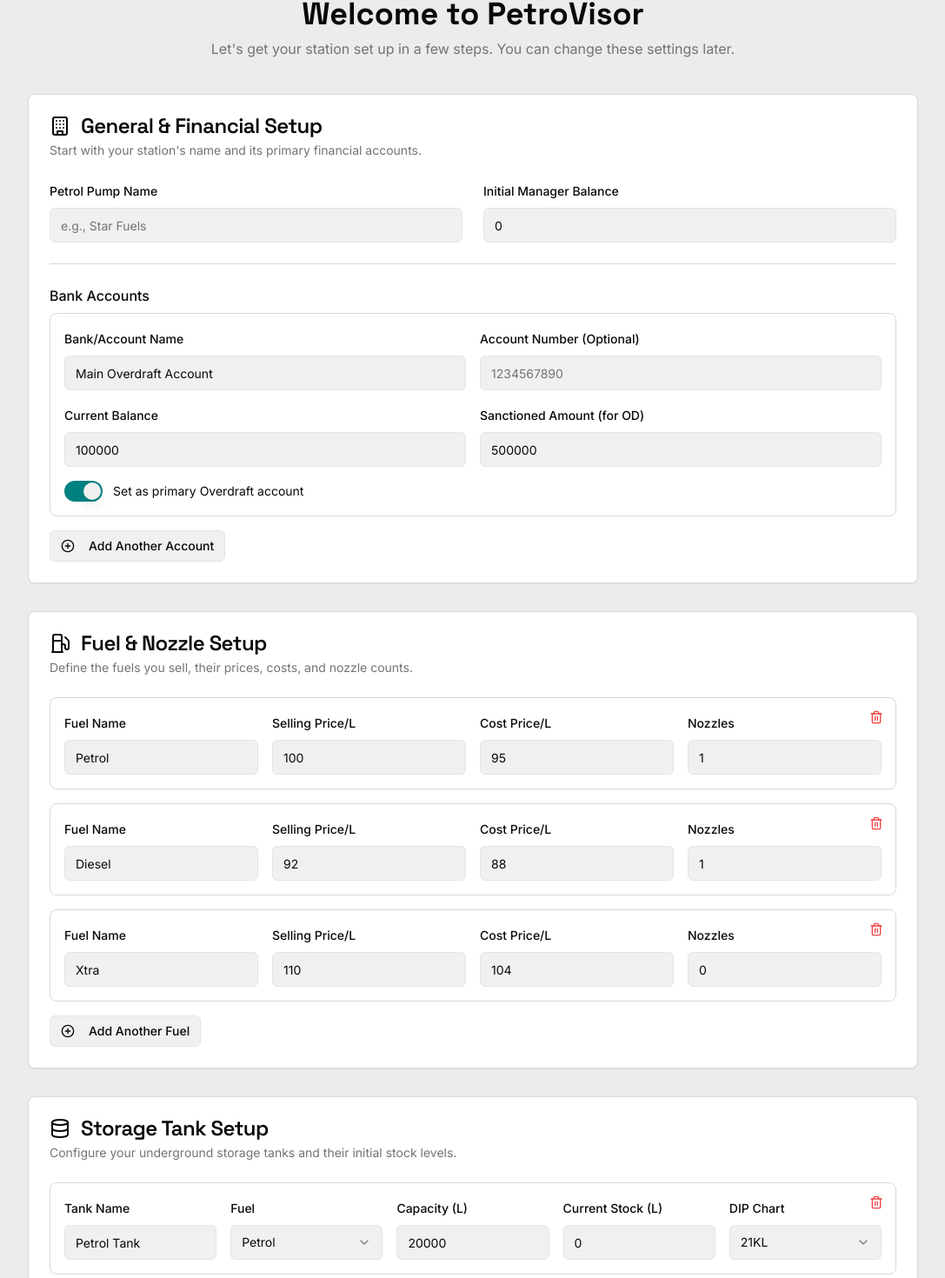
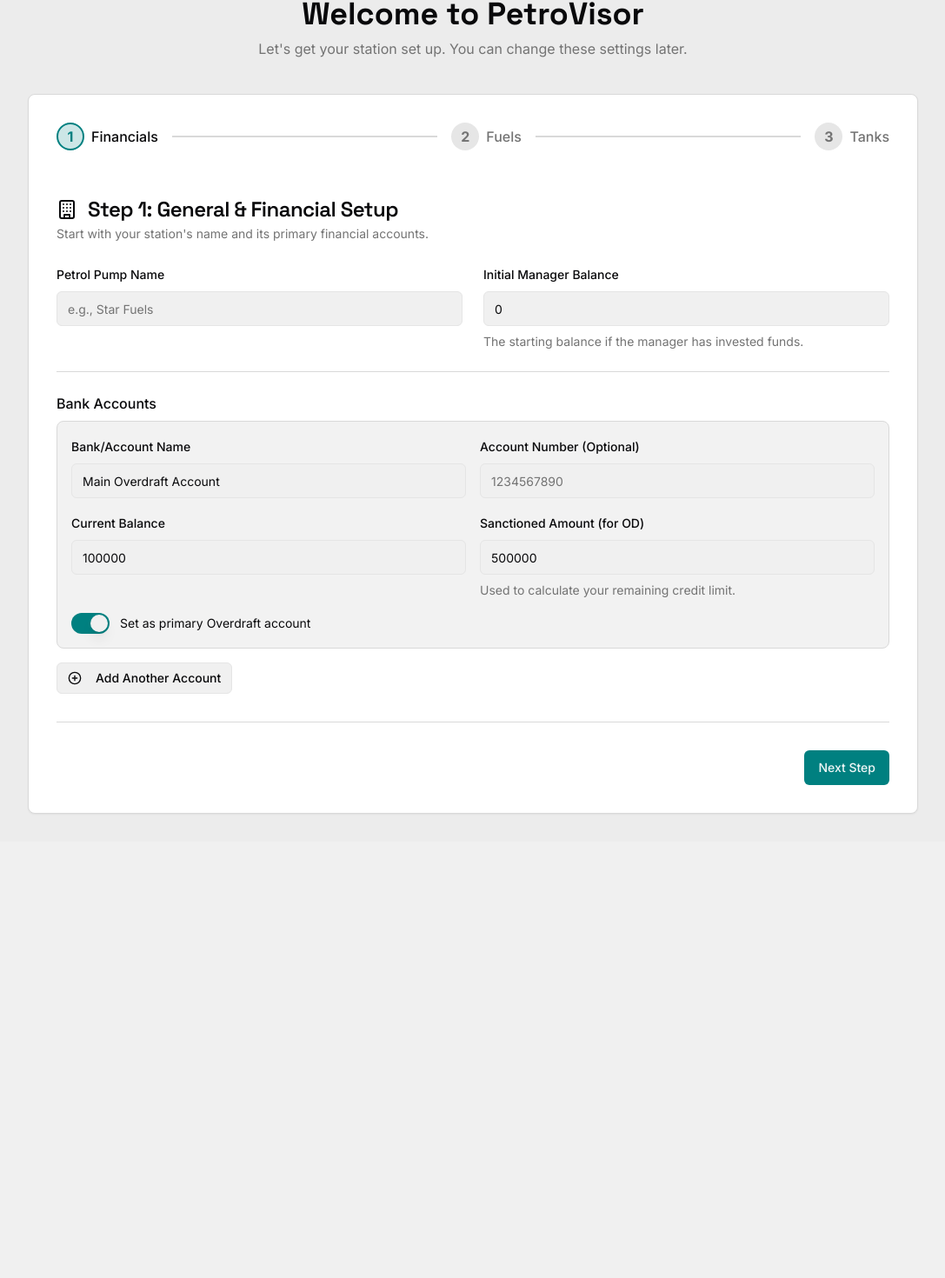
Before and after one commit to ArkaHitman/Petrovisor, a Next.js app: page / in a window 1280 px wide. Shown: the part 116-1586 px from the top of the page at 87% size, without its empty margins (96-1183 px from the left). After the commit the page ends 1084 px from the top, so only its background shows below. Built offline with nearby package versions, Linux system fonts and the light colour scheme.

Commit message:
need more change in the setup wizard , design improvements , features im

```diff
--- a/src/components/setup-wizard.tsx
+++ b/src/components/setup-wizard.tsx
@@ -1,7 +1,7 @@
 
 'use client';
 
-import React from 'react';
+import React, { useState } from 'react';
 import { useForm, useFieldArray } from 'react-hook-form';
 import { zodResolver } from '@hookform/resolvers/zod';
 import * as z from 'zod';
@@ -9,12 +9,14 @@ import { useAppState } from '@/contexts/app-state-provider';
 import { Button } from '@/components/ui/button';
 import { Input } from '@/components/ui/input';
 import { Card, CardContent, CardHeader, CardTitle, CardDescription } from '@/components/ui/card';
-import { Form, FormControl, FormField, FormItem, FormLabel, FormMessage } from '@/components/ui/form';
-import { Droplets, Fuel, Database, Trash2, PlusCircle, Building } from 'lucide-react';
+import { Form, FormControl, FormField, FormItem, FormLabel, FormMessage, FormDescription } from '@/components/ui/form';
+import { Droplets, Fuel, Database, Trash2, PlusCircle, Building, Check } from 'lucide-react';
 import { Separator } from '@/components/ui/separator';
 import type { Settings, NozzlesPerFuel, Fuel as FuelType, BankAccount } from '@/lib/types';
 import { Select, SelectContent, SelectItem, SelectTrigger, SelectValue } from '@/components/ui/select';
 import { Switch } from './ui/switch';
+import { cn } from '@/lib/utils';
+import { useToast } from '@/hooks/use-toast';
 
 const fuelSchema = z.object({
   id: z.string(),
@@ -67,8 +69,23 @@ const initialTanks = [
   { id: crypto.randomUUID(), name: 'Xtra Fuel Tank', fuelId: xtraFuel.id, capacity: 15000, initialStock: 0, dipChartType: '16kl' as const },
 ];
 
+const Step = ({ step, currentStep, title }: { step: number; currentStep: number; title: string }) => {
+    const isActive = step === currentStep;
+    const isCompleted = step < currentStep;
+    return (
+        <div className="flex items-center gap-2">
+            <div className={cn('w-8 h-8 rounded-full flex items-center justify-center font-bold transition-colors', isCompleted ? 'bg-primary text-primary-foreground' : isActive ? 'bg-primary/20 text-primary border-2 border-primary' : 'bg-muted text-muted-foreground')}>
+                {isCompleted ? <Check size={18} /> : step}
+            </div>
+            <span className={cn('font-medium', isActive || isCompleted ? 'text-foreground' : 'text-muted-foreground')}>{title}</span>
+        </div>
+    );
+};
+
 export default function SetupWizard() {
   const { finishSetup } = useAppState();
+  const { toast } = useToast();
+  const [step, setStep] = useState(1);
 
   const form = useForm<z.infer<typeof setupSchema>>({
     resolver: zodResolver(setupSchema),
@@ -112,6 +129,32 @@ export default function SetupWizard() {
     finishSetup(settings);
   };
 
+  const handleNext = async () => {
+        let fieldsToValidate: ('pumpName' | 'bankAccounts' | 'fuels' | 'tanks')[] = [];
+        if (step === 1) {
+            fieldsToValidate = ['pumpName', 'bankAccounts'];
+        } else if (step === 2) {
+            fieldsToValidate = ['fuels'];
+        }
+
+        const isValid = await form.trigger(fieldsToValidate);
+        if (isValid) {
+            setStep(s => s + 1);
+            window.scrollTo(0, 0);
+        } else {
+             toast({
+                title: "Incomplete Step",
+                description: "Please fill out all required fields correctly before proceeding.",
+                variant: "destructive",
+            });
+        }
+    };
+
+    const handleBack = () => {
+        setStep(s => s - 1);
+        window.scrollTo(0, 0);
+    };
+
   return (
     <div className="min-h-screen w-full bg-muted/40 p-4 md:p-8 animate-fadeInScaleUp">
       <div className="max-w-5xl mx-auto">
@@ -120,32 +163,47 @@ export default function SetupWizard() {
             <Droplets className="h-10 w-10 text-primary" />
           </div>
           <h1 className="font-headline text-3xl md:text-4xl font-bold">Welcome to PetroVisor</h1>
-          <p className="text-muted-foreground mt-2">Let's get your station set up in a few steps. You can change these settings later.</p>
+          <p className="text-muted-foreground mt-2">Let's get your station set up. You can change these settings later.</p>
         </header>
+
+         <Card>
+            <CardContent className="p-6 md:p-8">
+                 <div className="flex justify-center items-center gap-2 sm:gap-4 mb-8">
+                    <Step step={1} currentStep={step} title="Financials"/>
+                    <div className={cn("flex-1 h-0.5", step > 1 ? 'bg-primary' : 'bg-border')}/>
+                    <Step step={2} currentStep={step} title="Fuels"/>
+                    <div className={cn("flex-1 h-0.5", step > 2 ? 'bg-primary' : 'bg-border')}/>
+                    <Step step={3} currentStep={step} title="Tanks"/>
+                 </div>
 
                 <Form {...form}>
                   <form onSubmit={form.handleSubmit(onSubmit)} className="space-y-8">
-            <Card>
-              <CardHeader>
-                <CardTitle className="font-headline flex items-center gap-3"><Building size={24} /> General & Financial Setup</CardTitle>
+
+                    <div className={step === 1 ? 'block' : 'hidden'}>
+                         <CardHeader className="px-0">
+                            <CardTitle className="font-headline flex items-center gap-3"><Building size={24} /> Step 1: General & Financial Setup</CardTitle>
                             <CardDescription>Start with your station's name and its primary financial accounts.</CardDescription>
                          </CardHeader>
-              <CardContent className="space-y-6">
+                         <div className="space-y-6">
                             <div className="grid md:grid-cols-2 gap-6">
                                <FormField control={form.control} name="pumpName" render={({ field }) => (
                                 <FormItem><FormLabel>Petrol Pump Name</FormLabel><FormControl><Input placeholder="e.g., Star Fuels" {...field} /></FormControl><FormMessage /></FormItem>
                               )} />
                                <FormField control={form.control} name="managerInitialBalance" render={({ field }) => (
-                    <FormItem><FormLabel>Initial Manager Balance</FormLabel><FormControl><Input type="number" {...field} /></FormControl><FormMessage /></FormItem>
+                                <FormItem>
+                                    <FormLabel>Initial Manager Balance</FormLabel>
+                                    <FormControl><Input type="number" {...field} /></FormControl>
+                                    <FormDescription>The starting balance if the manager has invested funds.</FormDescription>
+                                    <FormMessage />
+                                </FormItem>
                               )} />
                             </div>
                             <Separator/>
-
                             <div>
                                 <h4 className="text-md font-medium mb-2">Bank Accounts</h4>
                                 <div className="space-y-4">
                                     {bankFields.map((field, index) => (
-                        <div key={field.id} className="border rounded-lg p-4 relative space-y-4">
+                                    <div key={field.id} className="border rounded-lg p-4 relative space-y-4 bg-muted/50">
                                         <div className="grid grid-cols-1 md:grid-cols-2 gap-4">
                                             <FormField control={form.control} name={`bankAccounts.${index}.name`} render={({ field }) => (
                                                 <FormItem><FormLabel>Bank/Account Name</FormLabel><FormControl><Input placeholder="e.g., SBI Overdraft" {...field} /></FormControl><FormMessage /></FormItem>
@@ -157,7 +215,12 @@ export default function SetupWizard() {
                                                 <FormItem><FormLabel>Current Balance</FormLabel><FormControl><Input type="number" {...field} /></FormControl><FormMessage /></FormItem>
                                             )}/>
                                             <FormField control={form.control} name={`bankAccounts.${index}.sanctionedAmount`} render={({ field }) => (
-                                    <FormItem><FormLabel>Sanctioned Amount (for OD)</FormLabel><FormControl><Input type="number" placeholder="Enter if overdraft account" {...field} /></FormControl><FormMessage /></FormItem>
+                                                <FormItem>
+                                                    <FormLabel>Sanctioned Amount (for OD)</FormLabel>
+                                                    <FormControl><Input type="number" placeholder="Enter if overdraft account" {...field} /></FormControl>
+                                                    <FormDescription>Used to calculate your remaining credit limit.</FormDescription>
+                                                    <FormMessage />
+                                                </FormItem>
                                             )}/>
                                         </div>
                                         <FormField control={form.control} name={`bankAccounts.${index}.isOverdraft`} render={({ field }) => (
@@ -180,17 +243,17 @@ export default function SetupWizard() {
                                  <Button type="button" variant="outline" size="sm" className="mt-4" onClick={() => appendBank({ id: crypto.randomUUID(), name: '', accountNumber: '', initialBalance: 0, isOverdraft: false, sanctionedAmount: 0 })}><PlusCircle size={16} className="mr-2"/> Add Another Account</Button>
                                  {form.formState.errors.bankAccounts && <p className="text-sm font-medium text-destructive mt-2">{form.formState.errors.bankAccounts?.message || form.formState.errors.bankAccounts.root?.message}</p>}
                             </div>
-              </CardContent>
-            </Card>
+                        </div>
+                    </div>
 
-            <Card>
-                <CardHeader>
-                    <CardTitle className="font-headline flex items-center gap-3"><Fuel size={24}/> Fuel & Nozzle Setup</CardTitle>
+                    <div className={step === 2 ? 'block' : 'hidden'}>
+                        <CardHeader className="px-0">
+                            <CardTitle className="font-headline flex items-center gap-3"><Fuel size={24}/> Step 2: Fuel & Nozzle Setup</CardTitle>
                             <CardDescription>Define the fuels you sell, their prices, costs, and nozzle counts.</CardDescription>
                         </CardHeader>
-                <CardContent className="space-y-4">
+                        <div className="space-y-4">
                             {fuelFields.map((field, index) => (
-                    <div key={field.id} className="border rounded-lg p-4 relative">
+                            <div key={field.id} className="border rounded-lg p-4 relative bg-muted/50">
                                 <div className="grid grid-cols-2 md:grid-cols-4 gap-4">
                                 <FormField control={form.control} name={`fuels.${index}.name`} render={({ field }) => (<FormItem><FormLabel>Fuel Name</FormLabel><FormControl><Input {...field} /></FormControl><FormMessage /></FormItem>)} />
                                 <FormField control={form.control} name={`fuels.${index}.price`} render={({ field }) => (<FormItem><FormLabel>Selling Price/L</FormLabel><FormControl><Input type="number" step="0.01" {...field} /></FormControl><FormMessage /></FormItem>)} />
@@ -202,20 +265,20 @@ export default function SetupWizard() {
                             ))}
                             <Button type="button" variant="outline" size="sm" onClick={() => appendFuel({ id: crypto.randomUUID(), name: '', price: 0, cost: 0, nozzleCount: 0 })}><PlusCircle size={16} className="mr-2"/> Add Another Fuel</Button>
                             {form.formState.errors.fuels && <p className="text-sm font-medium text-destructive mt-2">{form.formState.errors.fuels?.root?.message || form.formState.errors.fuels?.message}</p>}
-                </CardContent>
-            </Card>
+                        </div>
+                    </div>
 
-             <Card>
-                <CardHeader>
-                    <CardTitle className="font-headline flex items-center gap-3"><Database size={24}/> Storage Tank Setup</CardTitle>
+                    <div className={step === 3 ? 'block' : 'hidden'}>
+                         <CardHeader className="px-0">
+                            <CardTitle className="font-headline flex items-center gap-3"><Database size={24}/> Step 3: Storage Tank Setup</CardTitle>
                             <CardDescription>Configure your underground storage tanks and their initial stock levels.</CardDescription>
                         </CardHeader>
-                <CardContent className="space-y-4">
+                        <div className="space-y-4">
                             {tankFields.map((field, index) => (
-                    <div key={field.id} className="border rounded-lg p-4 relative">
-                        <div className="grid grid-cols-2 md:grid-cols-5 gap-4">
-                            <div className="col-span-2 md:col-span-1"><FormField control={form.control} name={`tanks.${index}.name`} render={({ field }) => (<FormItem><FormLabel>Tank Name</FormLabel><FormControl><Input {...field} /></FormControl><FormMessage /></FormItem>)}/></div>
-                            <div className="col-span-2 md:col-span-1">
+                            <div key={field.id} className="border rounded-lg p-4 relative bg-muted/50">
+                                <div className="grid grid-cols-2 md:grid-cols-3 lg:grid-cols-5 gap-4">
+                                    <div className="col-span-2 lg:col-span-1"><FormField control={form.control} name={`tanks.${index}.name`} render={({ field }) => (<FormItem><FormLabel>Tank Name</FormLabel><FormControl><Input {...field} /></FormControl><FormMessage /></FormItem>)}/></div>
+                                    <div className="col-span-2 lg:col-span-1">
                                         <FormField control={form.control} name={`tanks.${index}.fuelId`} render={({ field }) => (
                                             <FormItem><FormLabel>Fuel</FormLabel>
                                                 <Select onValueChange={field.onChange} defaultValue={field.value}>
@@ -225,13 +288,13 @@ export default function SetupWizard() {
                                             </FormItem>
                                         )}/>
                                     </div>
-                             <div className="col-span-2 md:col-span-1">
+                                     <div className="col-span-2 lg:col-span-1">
                                         <FormField control={form.control} name={`tanks.${index}.capacity`} render={({ field }) => (<FormItem><FormLabel>Capacity (L)</FormLabel><FormControl><Input type="number" {...field} /></FormControl><FormMessage /></FormItem>)}/>
                                     </div>
-                            <div className="col-span-2 md:col-span-1">
+                                    <div className="col-span-2 lg:col-span-1">
                                         <FormField control={form.control} name={`tanks.${index}.initialStock`} render={({ field }) => (<FormItem><FormLabel>Current Stock (L)</FormLabel><FormControl><Input type="number" {...field} /></FormControl><FormMessage /></FormItem>)}/>
                                     </div>
-                            <div className="col-span-2 md:col-span-1">
+                                    <div className="col-span-2 lg:col-span-1">
                                         <FormField control={form.control} name={`tanks.${index}.dipChartType`} render={({ field }) => (
                                         <FormItem><FormLabel>DIP Chart</FormLabel>
                                             <Select onValueChange={(value) => field.onChange(value === 'none' ? undefined : value)} value={field.value || 'none'}>
@@ -239,7 +302,9 @@ export default function SetupWizard() {
                                                 <SelectContent>
                                                     <SelectItem value="none">None</SelectItem><SelectItem value="16kl">16KL</SelectItem><SelectItem value="21kl">21KL</SelectItem>
                                                 </SelectContent>
-                                    </Select><FormMessage />
+                                            </Select>
+                                            <FormDescription className="text-xs">Optional. For auto stock calculation.</FormDescription>
+                                            <FormMessage />
                                         </FormItem>
                                         )}/>
                                     </div>
@@ -250,12 +315,36 @@ export default function SetupWizard() {
                             <Button type="button" variant="outline" size="sm" onClick={() => appendTank({ id: crypto.randomUUID(), name: '', fuelId: watchedFuels.length > 0 ? watchedFuels[0].id : '', capacity: 10000, initialStock: 0, dipChartType: undefined })}>
                                 <PlusCircle size={16} className="mr-2"/> Add Another Tank
                             </Button>
+                        </div>
+                    </div>
+
+                    <Separator/>
+
+                    <div className="flex justify-between items-center">
+                        <div>
+                            {step > 1 && (
+                                <Button type="button" variant="outline" onClick={handleBack}>
+                                    Back
+                                </Button>
+                            )}
+                        </div>
+                        <div>
+                            {step < 3 && (
+                                <Button type="button" onClick={handleNext}>
+                                    Next Step
+                                </Button>
+                            )}
+                            {step === 3 && (
+                                <Button type="submit" size="lg" className="bg-accent hover:bg-accent/90">
+                                    Complete Setup & Launch App
+                                </Button>
+                            )}
+                        </div>
+                    </div>
+                  </form>
+                </Form>
             </CardContent>
         </Card>
-
-            <Button type="submit" size="lg" className="w-full bg-accent hover:bg-accent/90 text-lg">Complete Setup & Launch App</Button>
-          </form>
-        </Form>
       </div>
     </div>
   );
```
Lines whose indentation alone changed are shown as unchanged.
